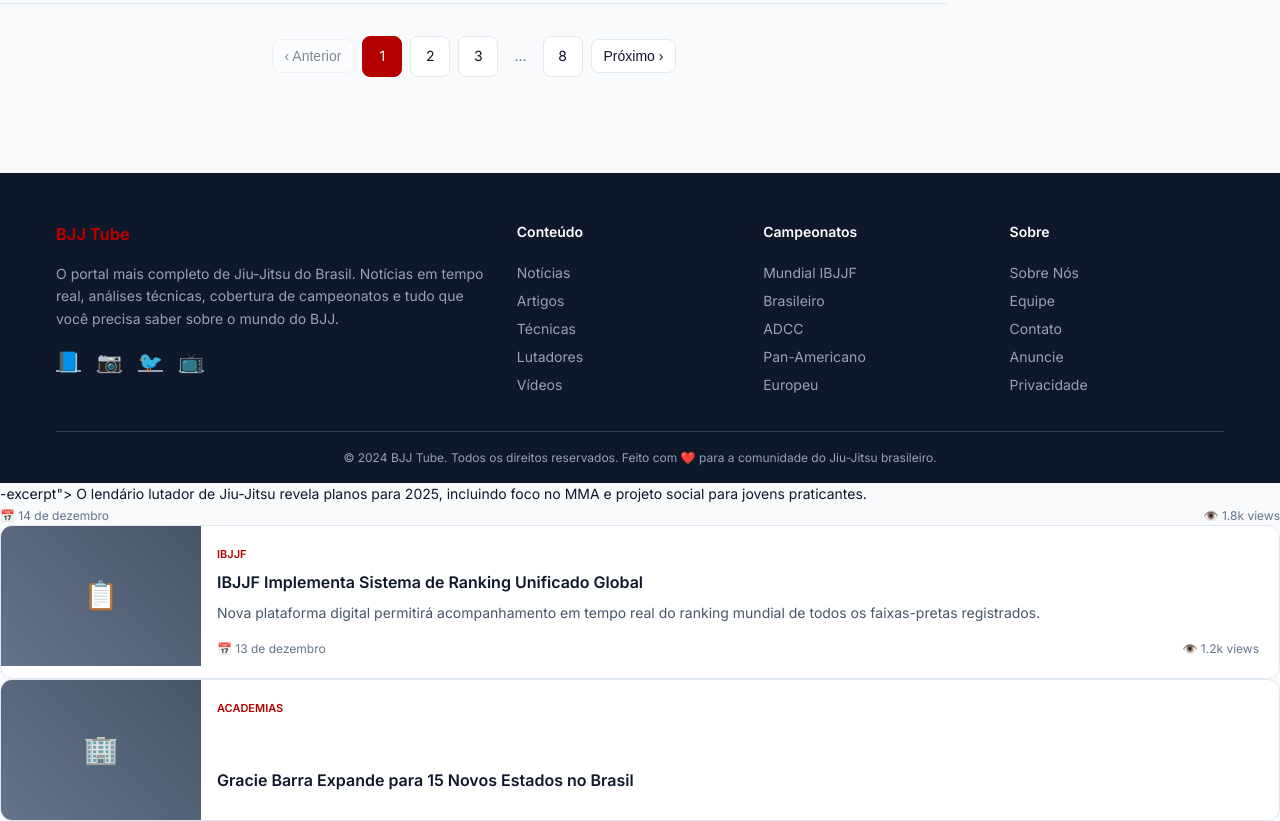
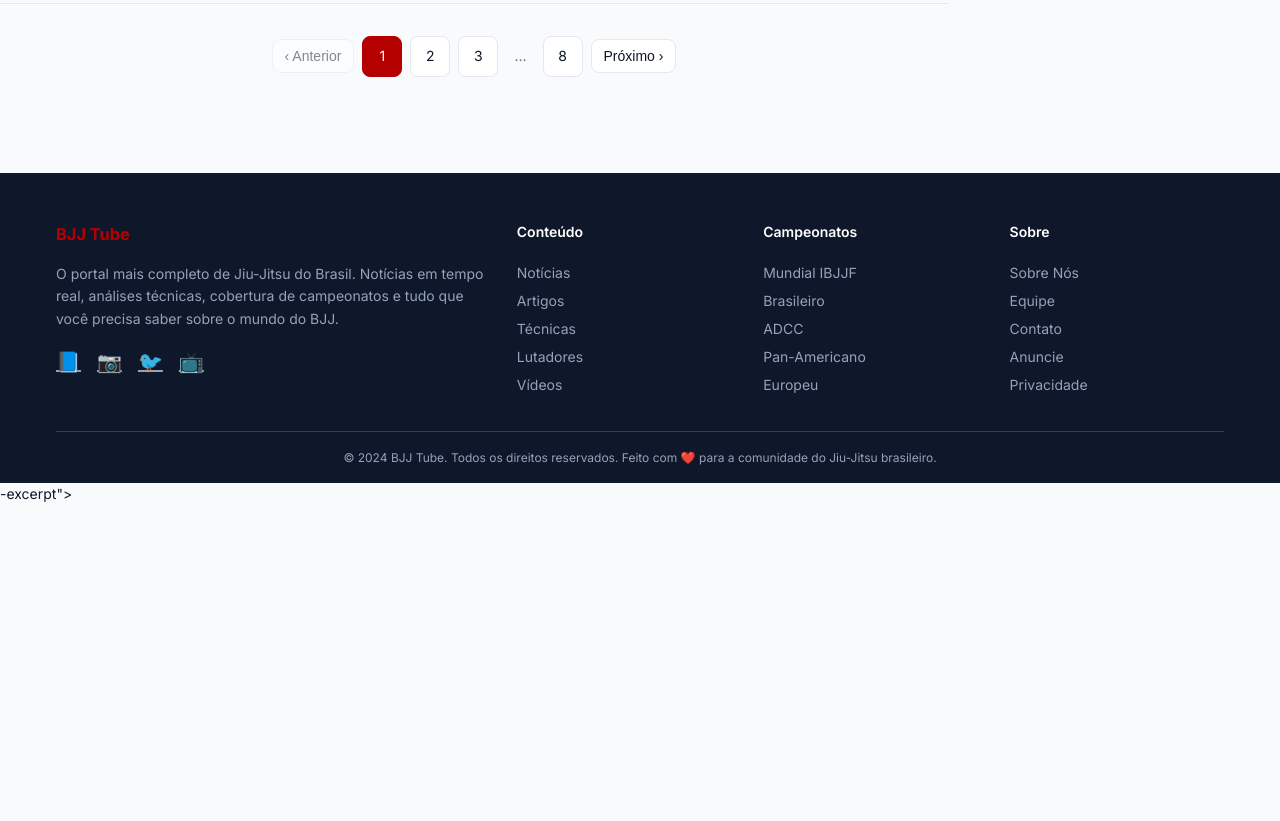
Before and after one commit to Gomozias/bjjtube-site, a plain HTML site: page noticias.html in a window 1280 px wide. Shown: the part 2430-3251 px from the top of the page. After the commit the page ends 2936 px from the top, so only its background shows below. Drawn offline with Linux system fonts and the light colour scheme.

Commit message:
Update noticias.html

```diff
--- a/noticias.html
+++ b/noticias.html
@@ -1446,33 +1446,3 @@
     </script>
 </body>
 </html>-excerpt">
-                                O lendário lutador de Jiu-Jitsu revela planos para 2025, incluindo foco no MMA e projeto social para jovens praticantes.
-                            </p>
-                            <div class="news-meta">
-                                <span>📅 14 de dezembro</span>
-                                <span>👁️ 1.8k views</span>
-                            </div>
-                        </div>
-                    </article>
-
-                    <article class="news-card" data-category="ibjjf">
-                        <div class="news-image">📋</div>
-                        <div class="news-content">
-                            <div class="news-category">IBJJF</div>
-                            <h3 class="news-title">IBJJF Implementa Sistema de Ranking Unificado Global</h3>
-                            <p class="news-excerpt">
-                                Nova plataforma digital permitirá acompanhamento em tempo real do ranking mundial de todos os faixas-pretas registrados.
-                            </p>
-                            <div class="news-meta">
-                                <span>📅 13 de dezembro</span>
-                                <span>👁️ 1.2k views</span>
-                            </div>
-                        </div>
-                    </article>
-
-                    <article class="news-card" data-category="academias">
-                        <div class="news-image">🏢</div>
-                        <div class="news-content">
-                            <div class="news-category">Academias</div>
-                            <h3 class="news-title">Gracie Barra Expande para 15 Novos Estados no Brasil</h3>
-                            <p class="news
```
